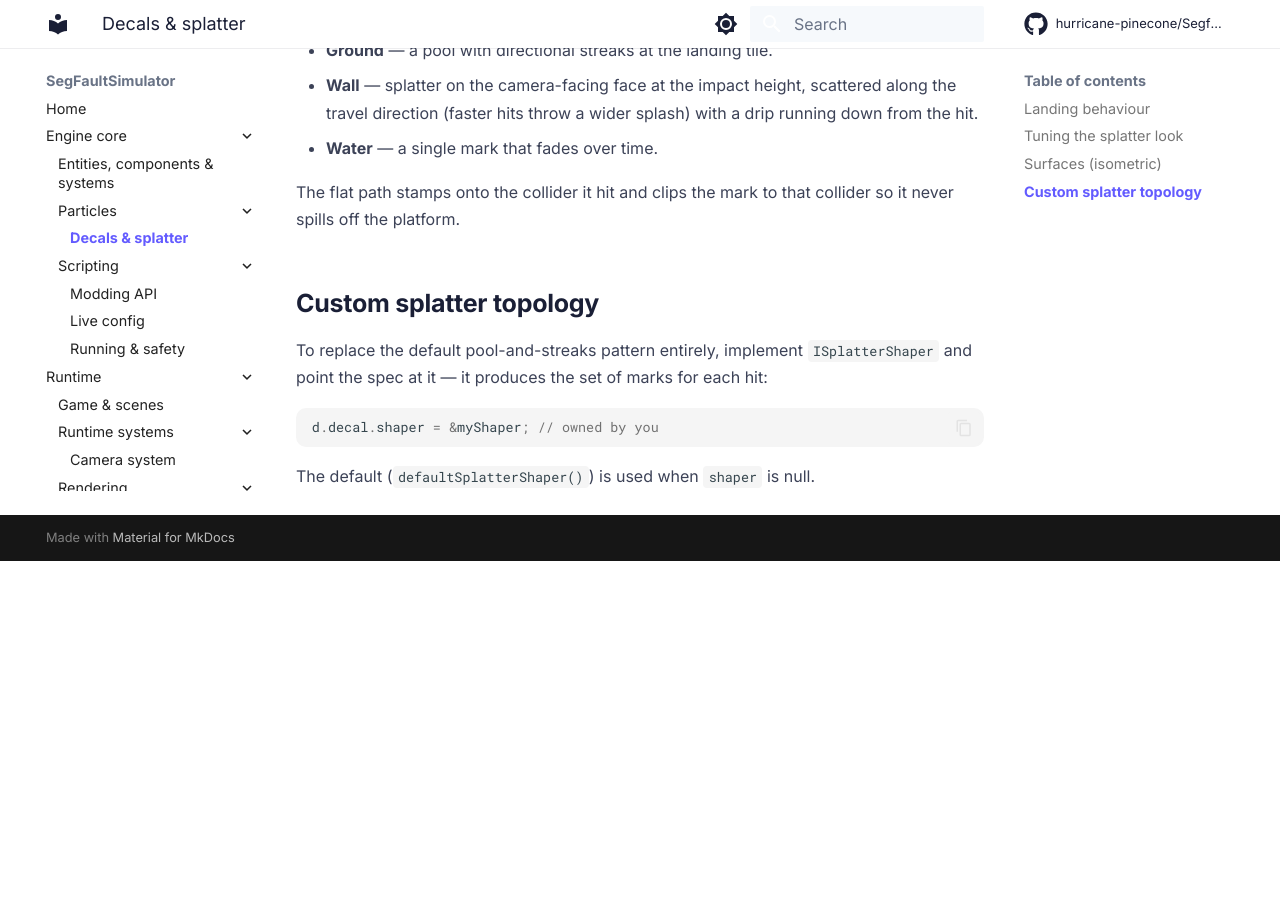
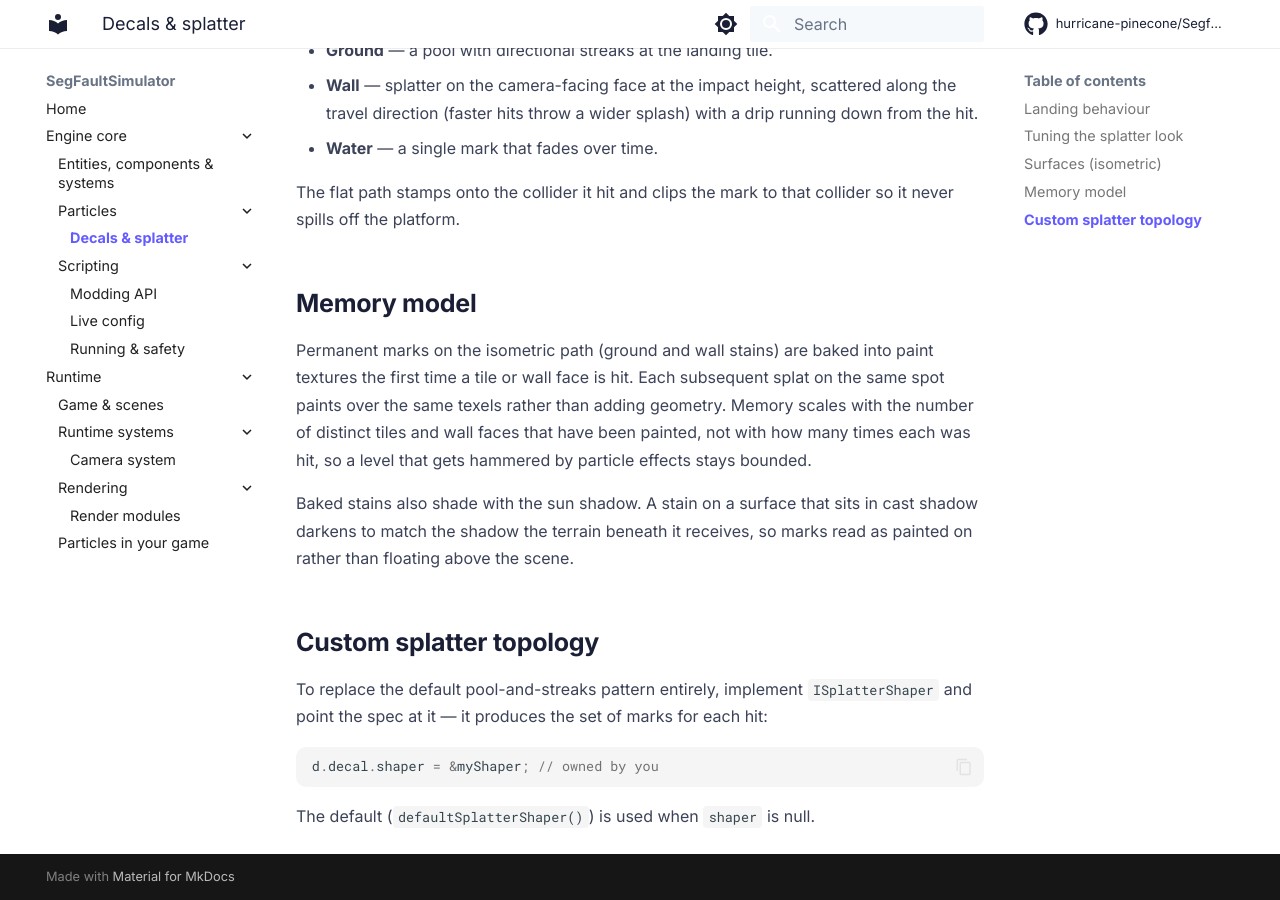
Before and after one commit to hurricane-pinecone/Segfault-Simulator, an MkDocs documentation site: the page built from docs/core/particles/decals/index.md, in a window 1280 px wide and 900 px high, scrolled down 1067 px. Built offline with MkDocs 1.6.1 and Material for MkDocs 9.7.7, drawn with Linux system fonts in a browser that asks for light colours; comment, search, counter and statistics services are not loaded; before the commit the page ends 1628 px from its top, so only the background shows below that.

Commit message:
docs: update decal baking model and memory behaviour across three pages

```diff
--- a/docs/core/particles/decals/index.md
+++ b/docs/core/particles/decals/index.md
@@ -49,6 +49,18 @@ On the heightfield, a hit is classified by what it struck and the mark adapts:
 The flat path stamps onto the collider it hit and clips the mark to that collider
 so it never spills off the platform.
 
+## Memory model
+
+Permanent marks on the isometric path (ground and wall stains) are baked into paint
+textures the first time a tile or wall face is hit. Each subsequent splat on the same
+spot paints over the same texels rather than adding geometry. Memory scales with the
+number of distinct tiles and wall faces that have been painted, not with how many
+times each was hit, so a level that gets hammered by particle effects stays bounded.
+
+Baked stains also shade with the sun shadow. A stain on a surface that sits in
+cast shadow darkens to match the shadow the terrain beneath it receives, so marks
+read as painted on rather than floating above the scene.
+
 ## Custom splatter topology
 
 To replace the default pool-and-streaks pattern entirely, implement `ISplatterShaper`
```
Also changed, not shown: docs/runtime/particles/index.md (+4 -2 lines), docs/runtime/rendering/index.md (+1 -1 lines).
